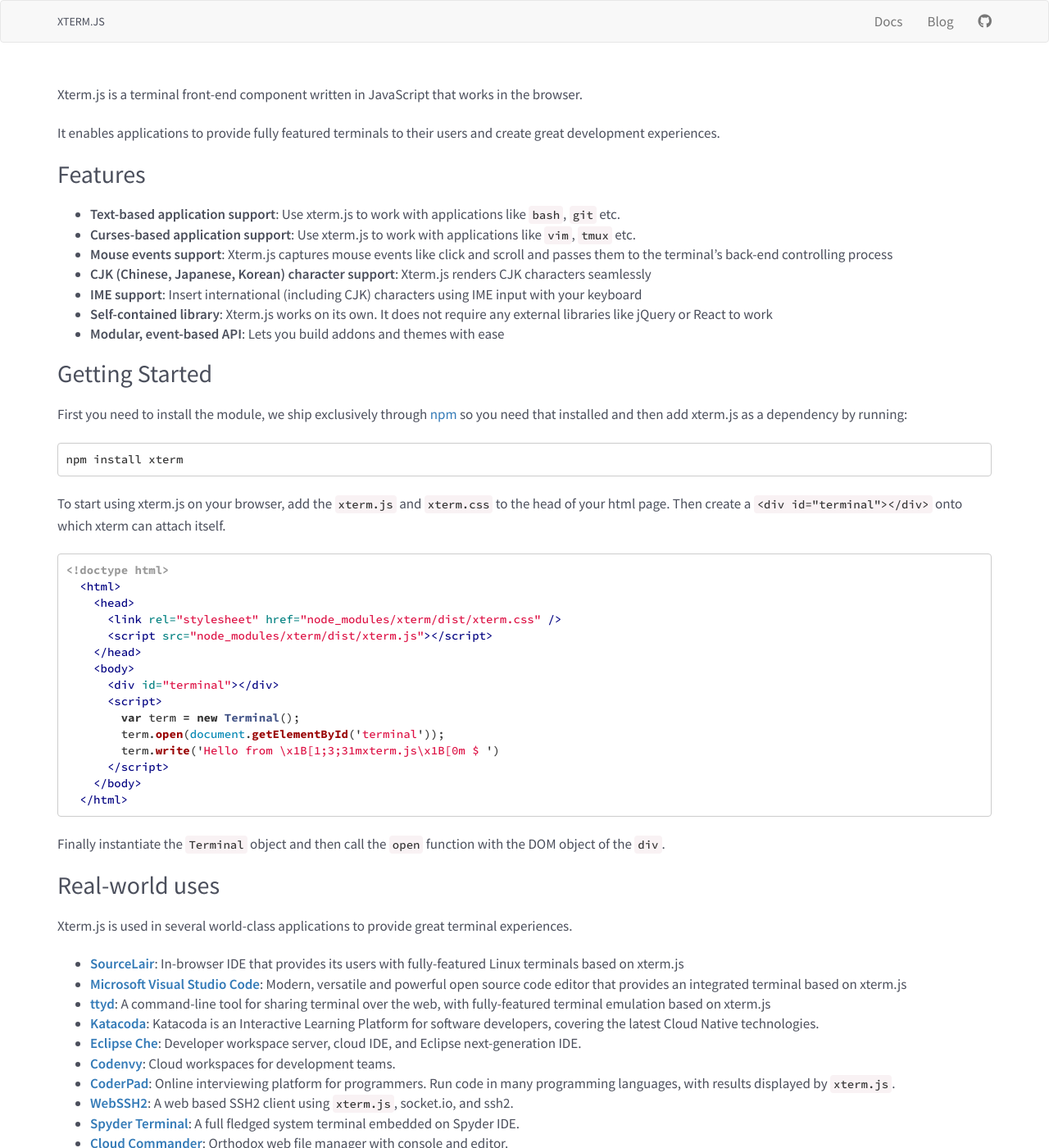
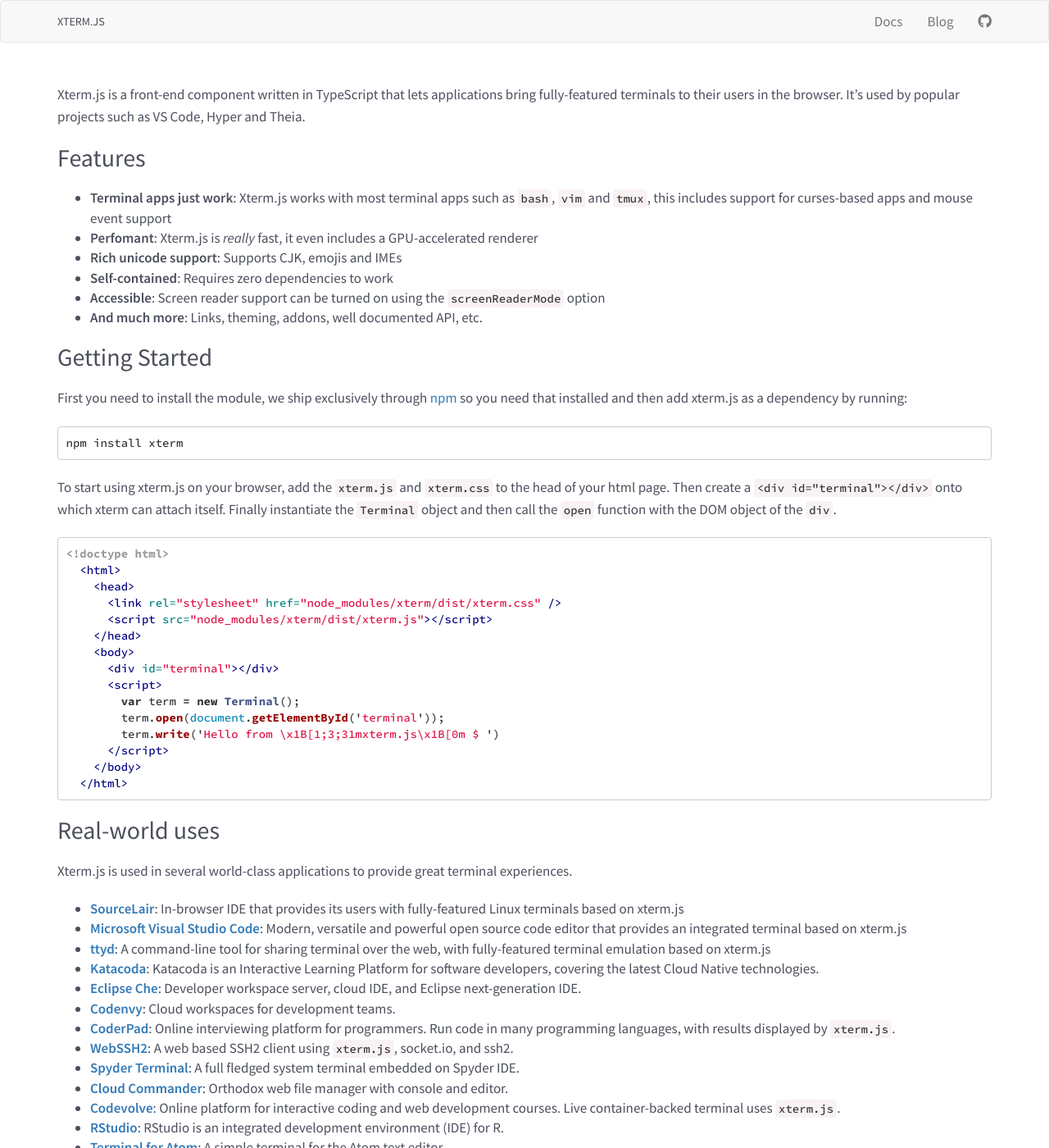
Before and after one commit to xtermjs/xtermjs.org, a Jekyll site: the page built from _pages/index.html, in a window 1280 px wide and 1400 px high. Shown: the whole window at 82% size. Built offline with Jekyll 4.4.1, drawn with Linux system fonts in a browser that asks for light colours; nearby versions of some CDN libraries.

Commit message:
Sync getting started and description

````diff
--- a/_includes/getting-started.md
+++ b/_includes/getting-started.md
@@ -6,7 +6,7 @@
 npm install xterm
 ```
 
-To start using xterm.js on your browser, add the `xterm.js` and `xterm.css` to the head of your html page. Then create a `<div id="terminal"></div>` onto which xterm can attach itself.
+To start using xterm.js on your browser, add the `xterm.js` and `xterm.css` to the head of your html page. Then create a `<div id="terminal"></div>` onto which xterm can attach itself. Finally instantiate the `Terminal` object and then call the `open` function with the DOM object of the `div`.
 
 ```html
 <!doctype html>
@@ -25,5 +25,3 @@
     </body>
   </html>
 ```
-
-Finally instantiate the `Terminal` object and then call the `open` function with the DOM object of the `div`.
--- a/_includes/xtermjs-description.md
+++ b/_includes/xtermjs-description.md
@@ -1,12 +1,10 @@
-Xterm.js is a terminal front-end component written in JavaScript that works in the browser.
-
-It enables applications to provide fully featured terminals to their users and create great development experiences.
+Xterm.js is a front-end component written in TypeScript that lets applications bring fully-featured terminals to their users in the browser. It's used by popular projects such as VS Code, Hyper and Theia.
 
 ## Features
-- **Text-based application support**: Use xterm.js to work with applications like `bash`, `git` etc.
-- **Curses-based application support**: Use xterm.js to work with applications like `vim`, `tmux` etc.
-- **Mouse events support**: Xterm.js captures mouse events like click and scroll and passes them to the terminal's back-end controlling process
-- **CJK (Chinese, Japanese, Korean) character support**: Xterm.js renders CJK characters seamlessly
-- **IME support**: Insert international (including CJK) characters using IME input with your keyboard
-- **Self-contained library**: Xterm.js works on its own. It does not require any external libraries like jQuery or React to work
-- **Modular, event-based API**: Lets you build addons and themes with ease
+
+- **Terminal apps just work**: Xterm.js works with most terminal apps such as `bash`, `vim` and `tmux`, this includes support for curses-based apps and mouse event support
+- **Perfomant**: Xterm.js is *really* fast, it even includes a GPU-accelerated renderer
+- **Rich unicode support**: Supports CJK, emojis and IMEs
+- **Self-contained**: Requires zero dependencies to work
+- **Accessible**: Screen reader support can be turned on using the `screenReaderMode` option
+- **And much more**: Links, theming, addons, well documented API, etc.
````
